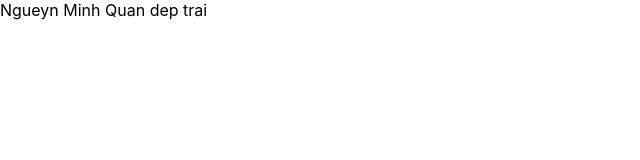
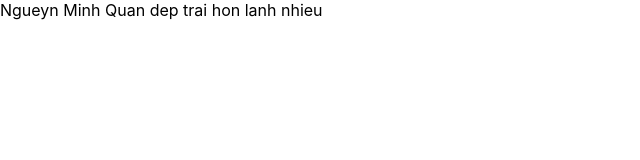
Before and after one commit to thienlanh0602/mern_ctv, a React (Create React App) app in the folder client/: page / in a window 1280 px wide. Shown: the top 160 px of the page, without its empty margins (0-640 px from the left). Built offline with nearby package versions, Linux system fonts and the light colour scheme.

Commit message:
newUPDATE

```diff
--- a/client/src/App.js
+++ b/client/src/App.js
@@ -3,7 +3,7 @@ import React from 'react'
 function App() {
   return (
     <div className="App">
-      Ngueyn Minh Quan dep trai
+      Ngueyn Minh Quan dep trai hon lanh nhieu
     </div>
   );
 }
```
